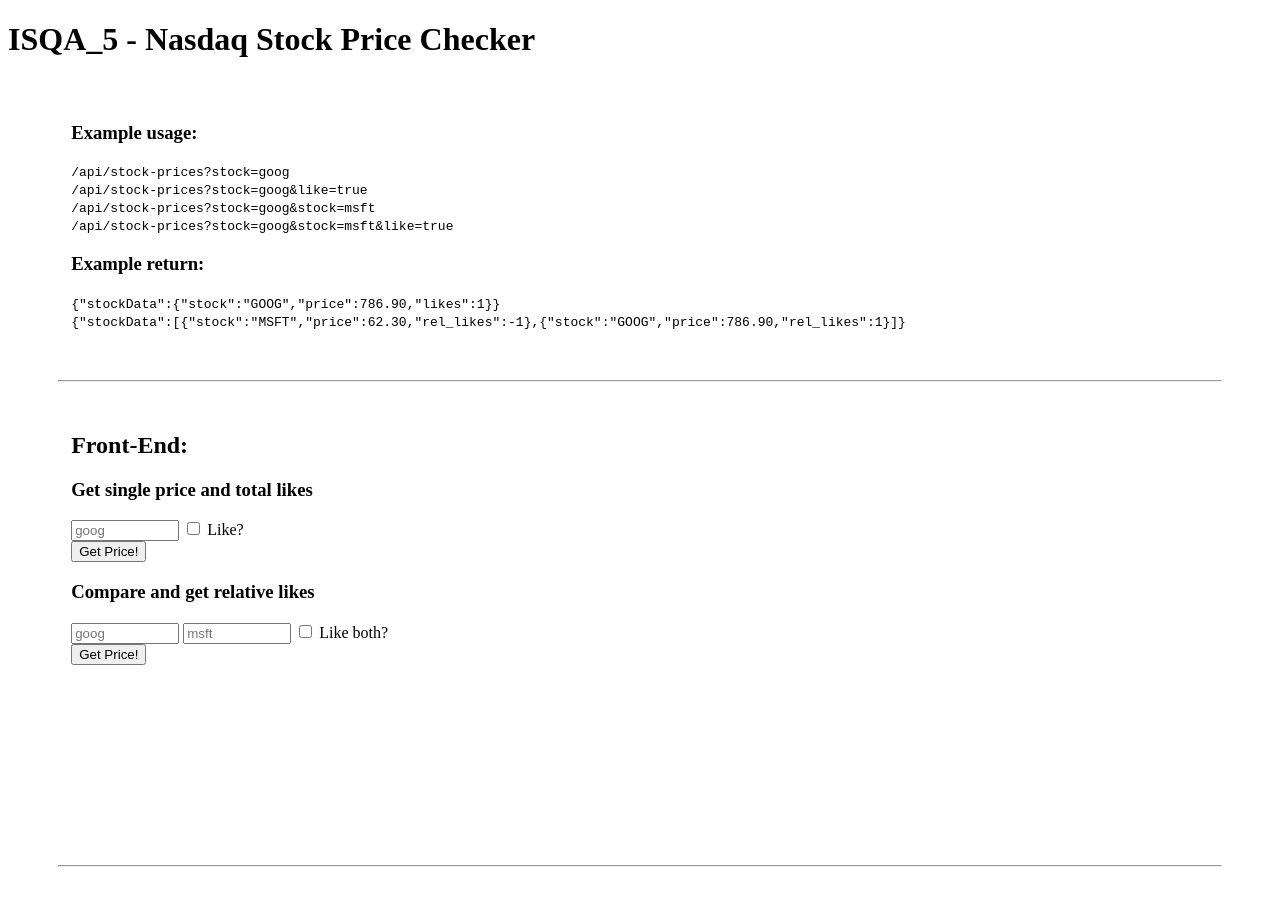
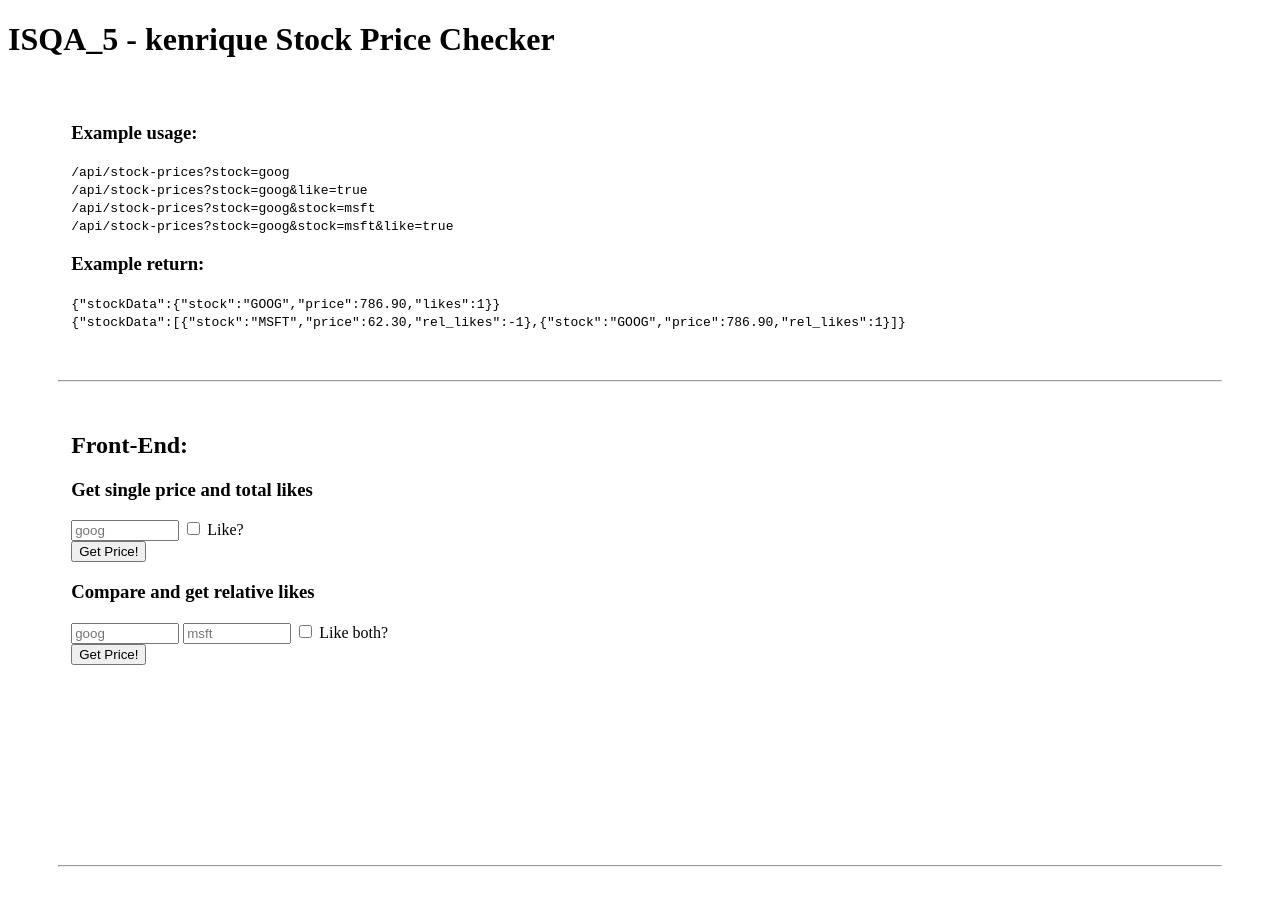
Before and after one commit to kenrique100/FreeCodeCamp-Anonymous-Message-Board, a plain HTML site: page views/index.html in a window 1280 px wide. Drawn offline with nearby package versions, Linux system fonts and the light colour scheme; files that its build step writes are made by us from their sources.

Commit message:
Update index.html

```diff
--- a/views/index.html
+++ b/views/index.html
@@ -11,7 +11,7 @@
   <body>
     <header>
       <h1>
-        ISQA_5 - Nasdaq Stock Price Checker
+        ISQA_5 - kenrique Stock Price Checker
       </h1>
     </header>
     <div id='userstories' style='margin-left: 5%; margin-top: 5%'>
```
